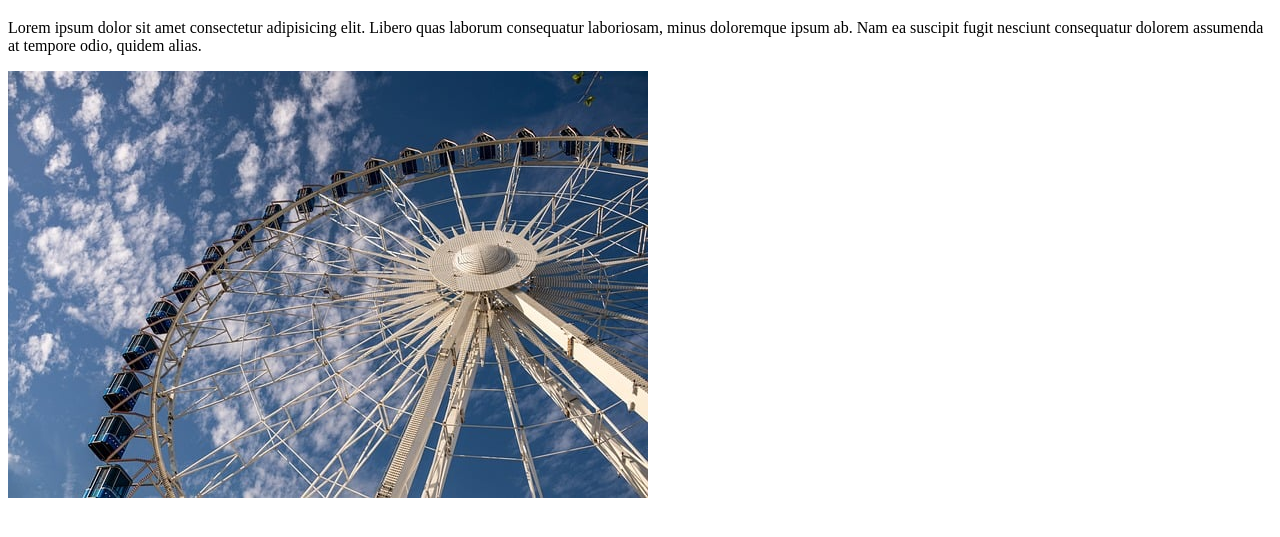
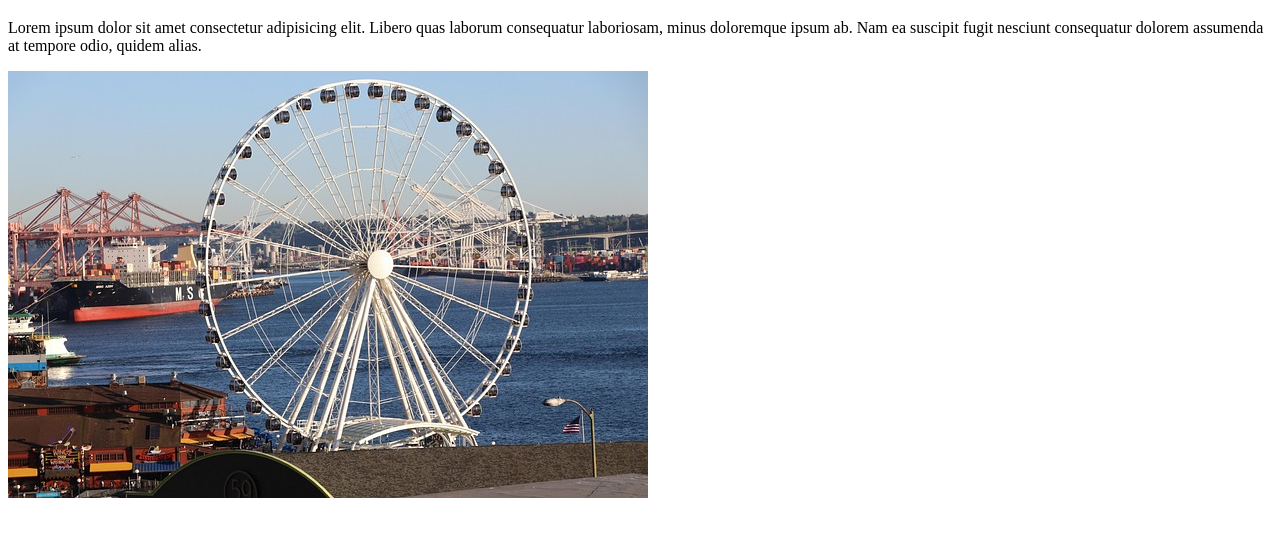
Before and after one commit to sasare1/wdd130, a plain HTML site: page week01/favorite-city.html in a window 1280 px wide. Shown: the part 61-598 px from the top of the page. Drawn offline with Linux system fonts and the light colour scheme.

Commit message:
added favorite city file

```diff
--- a/favorite-city.html
+++ b/week01/favorite-city.html
@@ -1,13 +1,16 @@
 <!DOCTYPE html>
 <html lang="en">
+
 <head>
     <meta charset="UTF-8">
     <meta name="viewport" content="width=device-width, initial-scale=1.0">
     <title>Document</title>
 </head>
+
 <body>
     <h1>Favorite City</h1>
     <p>Lorem ipsum dolor sit amet consectetur adipisicing elit. Libero quas laborum consequatur laboriosam, minus doloremque ipsum ab. Nam ea suscipit fugit nesciunt consequatur dolorem assumenda at tempore odio, quidem alias.</p>
-    <img src="images/gruendercoach-ferris-wheel-10501805_640.jpg" alt="London Eye Image">
+    <img src="images/rachaelbratsch-ferris-5130533_640.jpg" alt="London Eye Image">
 </body>
+
 </html>
```
Also changed, not shown: images/gruendercoach-ferris-wheel-10501805_640.jpg (deleted), week01/images/rachaelbratsch-ferris-5130533_640.jpg (added), 3 other files.
